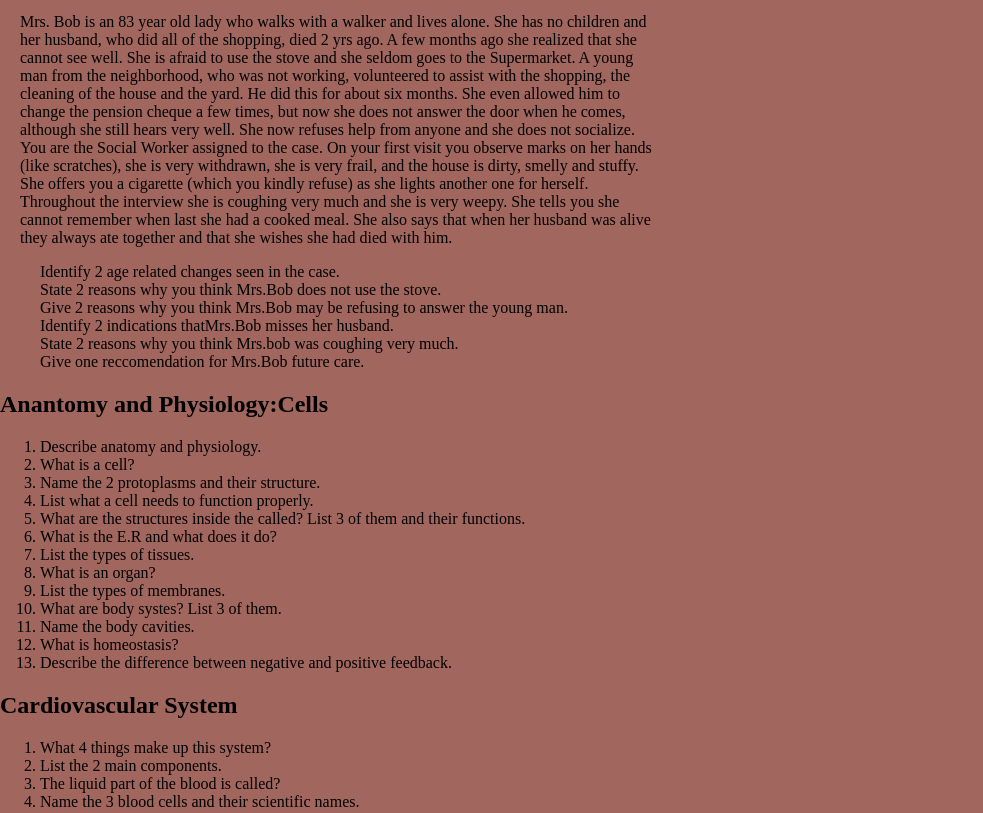
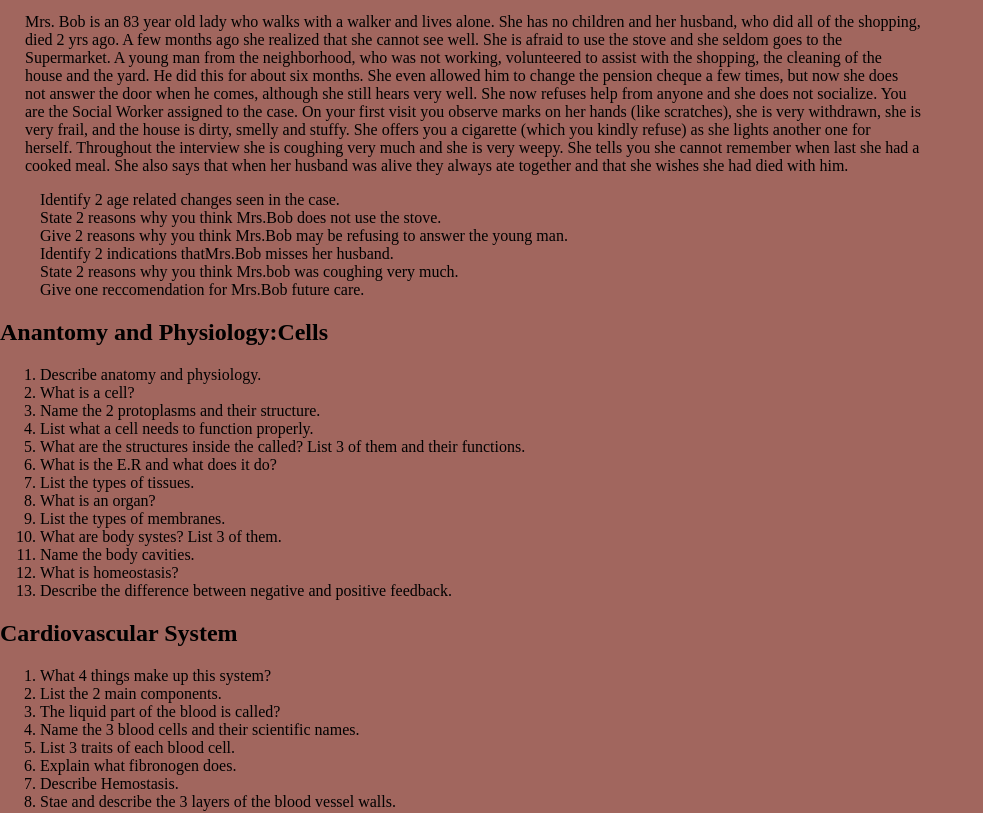
Before and after one commit to siner404/NAS, a plain HTML site: page index.html in a window 1280 px wide. Shown: the part 1169-1982 px from the top of the page, without its empty margins (0-983 px from the left). Drawn offline with Linux system fonts and the light colour scheme.

Commit message:
Update style.css

```diff
--- a/style.css
+++ b/style.css
@@ -38,7 +38,7 @@ img{
 }
 
 p{
-	width: 50%
+	width: 70%
 }
 
 ul > h2{
@@ -46,5 +46,5 @@ ul > h2{
 }
 
 .room{
-	margin-left: 20px;
+	margin-left: 25px;
 }
```
